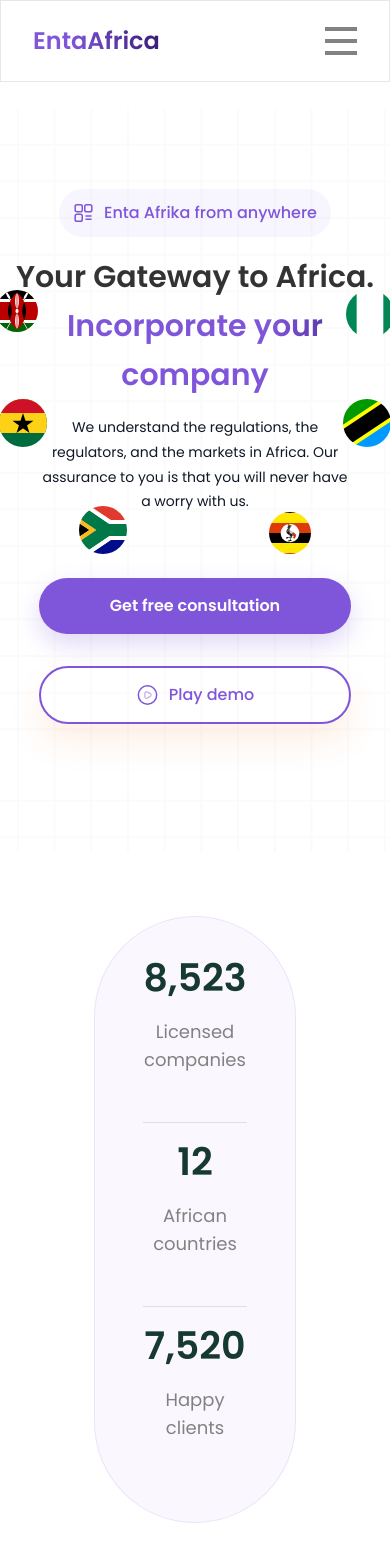
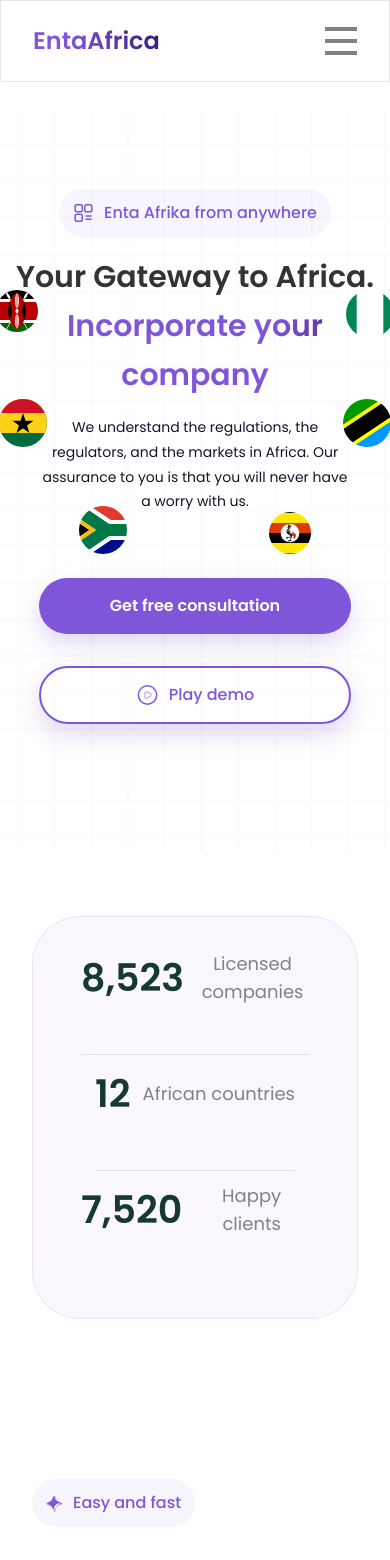
Before and after one commit to Polymath0033/enta-africa, a React (Vite) app: page / in a window 390 px wide. Shown: the top 1560 px of the page. Built offline with nearby package versions, Linux system fonts and the light colour scheme.

Commit message:
fix:change analysis width

```diff
--- a/src/App.tsx
+++ b/src/App.tsx
@@ -16,21 +16,21 @@
       <Header />
       <div className="relative  w-full overflow-hidden top-[109.33px]">
         <Hero />
-        <section className="px-28 custom-container py-16 flex justify-center">
-          <ul className="py-8 px-12 rounded-[102px] flex flex-col justify-center items-center sm:flex-row gap-[10px] border-[rgba(127,_85,_218,_0.12)] border border-solid bg-[rgba(127,_85,_218,_0.04)]  ">
-            <li className="flex flex-col gap-3 items-center justify-center sm:justify-between pb-12 sm:border-b-0 sm:pb-0 sm:pr-12 border-b sm:border-r border-[#E0E0E0]">
+        <section className="px-8 sm:px-28 custom-container py-16 flex justify-center">
+          <ul className="py-8 px-12 rounded-[48px] sm:rounded-[102px] flex flex-col justify-center items-center sm:flex-row gap-[10px] border-[rgba(127,_85,_218,_0.12)] border border-solid bg-[rgba(127,_85,_218,_0.04)]  ">
+            <li className="flex flex-row sm:flex-col gap-3 items-center justify-center sm:justify-between pb-12 sm:border-b-0 sm:pb-0 sm:pr-12 border-b sm:border-r border-[#E0E0E0]">
               <p className="font-semibold text-[38px] text-[#163930] ">8,523</p>
               <span className="text-lg font-normal text-center text-[#828282]">
                 Licensed companies
               </span>
             </li>
-            <li className="flex flex-col gap-3 items-center justify-center sm:justify-between  pb-12 sm:border-b-0 sm:pb-0 sm:px-12 border-b sm:border-r border-[#E0E0E0]">
+            <li className="flex flex-row sm:flex-col gap-3 items-center justify-center sm:justify-between  pb-12 sm:border-b-0 sm:pb-0 sm:px-12 border-b sm:border-r border-[#E0E0E0]">
               <p className="font-semibold text-[38px] text-[#163930] ">12</p>
               <span className="text-lg font-normal text-center text-[#828282]">
                 African countries
               </span>
             </li>
-            <li className="flex flex-col gap-3 items-center justify-center sm:justify-between pb-12 sm:border-b-0 sm:pb-0 sm:pl-12">
+            <li className="flex flex-row sm:flex-col gap-3 items-center justify-center sm:justify-between pb-12 sm:border-b-0 sm:pb-0 sm:pl-12">
               <p className="font-semibold text-[38px] text-[#163930] ">7,520</p>
               <span className="text-lg font-normal text-center text-[#828282]">
                 Happy clients
--- a/src/components/Hero.tsx
+++ b/src/components/Hero.tsx
@@ -78,7 +78,7 @@
           <EntaButton value="Get free consultation" />
           <button
             type="button"
-            className="border-primary border-2 gap-[10px] flex justify-center w-full sm:w-fit items-center rounded-[36px] font-medium text-primary !leading-[125%] text-base px-8 py-4 shadow-[0px_18px_32px_0px_rgba(245,_126,_39,_0.12)] border-solid"
+            className="border-primary border-2 gap-[10px] flex justify-center w-full sm:w-fit items-center rounded-[36px] font-medium text-primary !leading-[125%] text-base px-8 py-4 shadow-[0px_10px_24px_0px_rgba(127,_86,_217,_0.24)] border-solid"
           >
             <svg
               xmlns="http://www.w3.org/2000/svg"
```
